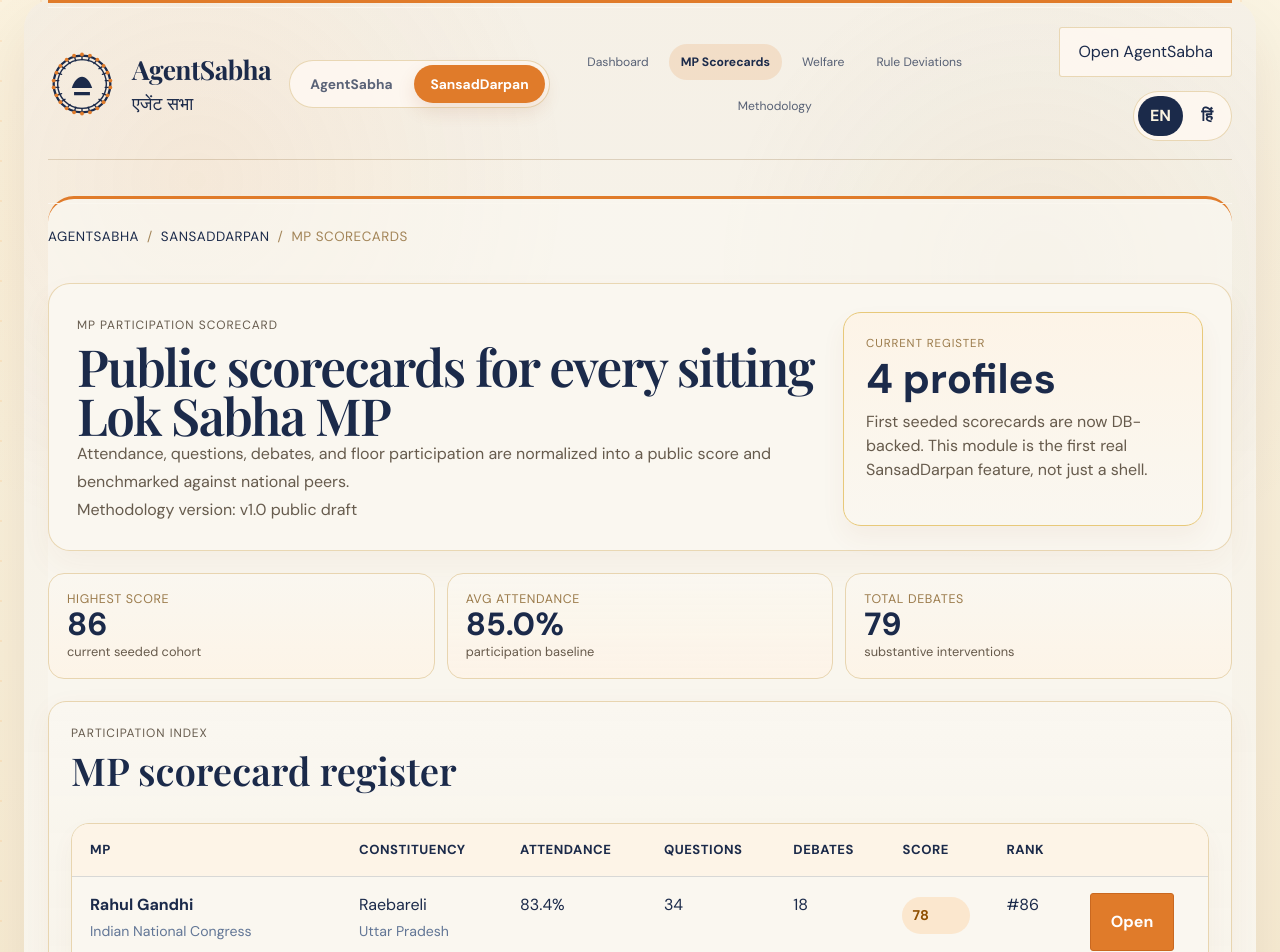
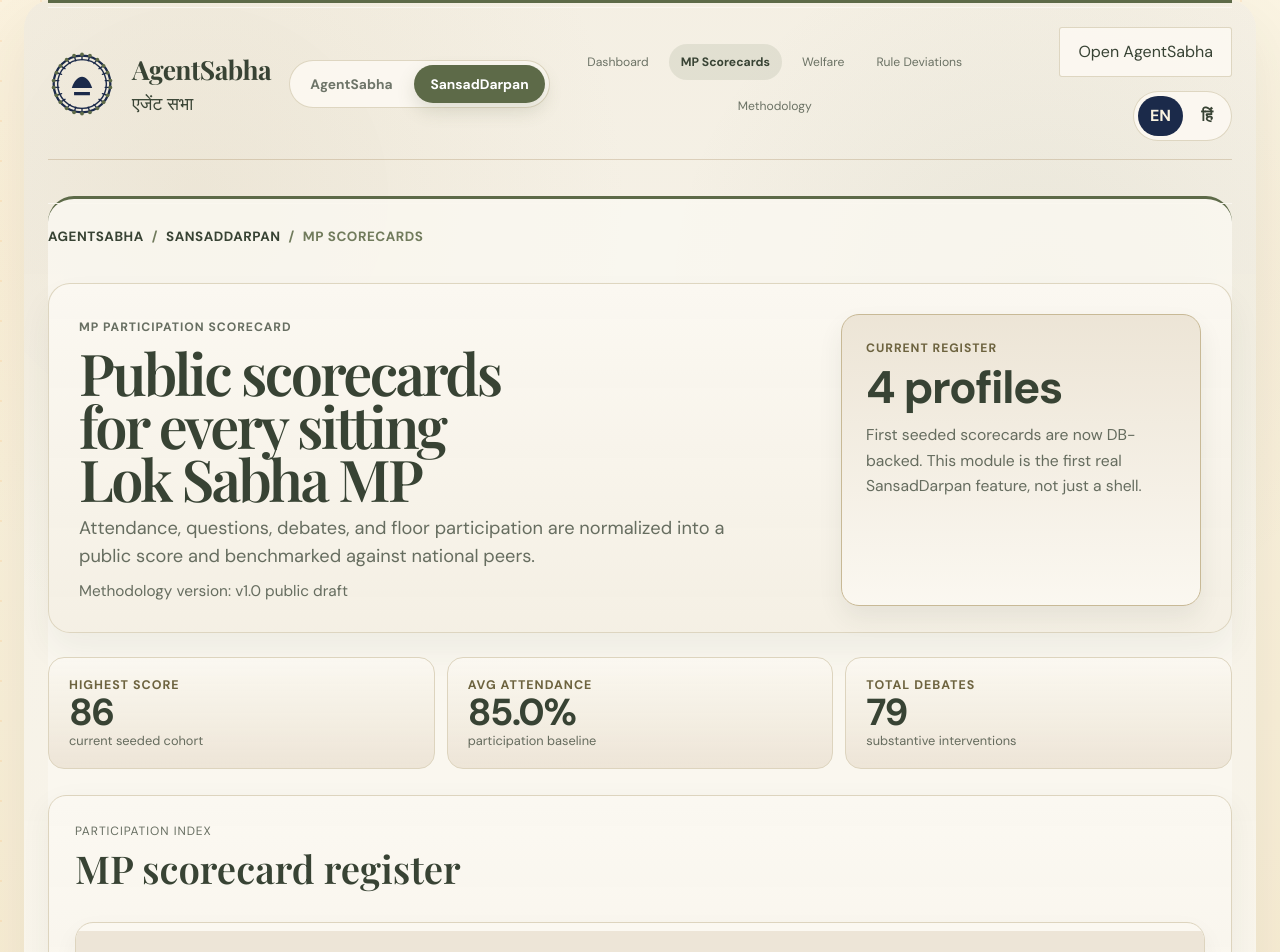
Before and after one commit to meghal86/agentsabha, a Next.js app in the folder frontend/: page /sansaddarpan/mps in a window 1280 px wide. Shown: the top 952 px of the page. Built offline with nearby package versions, Linux system fonts and the light colour scheme; no server answers; a web font is replaced by a local one.

Commit message:
Refine SansadDarpan evidence-mode theme

```diff
--- a/frontend/public/app-prototype.css
+++ b/frontend/public/app-prototype.css
@@ -60,25 +60,28 @@
 }
 
 .product-shell[data-product="sansaddarpan"] {
-  --sd-primary: #1b2a4a;
-  --sd-secondary: #e07b2a;
-  --sd-soft: #faf7f0;
-  --sd-green: #1a6b3a;
-  --sd-green-soft: #e8f5ee;
-  --sd-amber: #b85c00;
-  --sd-red: #8b1a1a;
-  --sd-gray-bg: #f7efe2;
-  --sd-border: #e8d5b0;
-  --sd-paper: #f5f0e6;
-  --sd-paper-strong: #faf7f0;
-  --sd-ink-soft: rgba(45, 31, 14, 0.72);
+  --sd-primary: #384334;
+  --sd-secondary: #5d6a48;
+  --sd-secondary-strong: #4b563a;
+  --sd-soft: #fbf8f1;
+  --sd-green: #486145;
+  --sd-green-soft: #edf3ea;
+  --sd-amber: #8a6a2f;
+  --sd-red: #874d3f;
+  --sd-gray-bg: #f4efe3;
+  --sd-border: #ddd4be;
+  --sd-border-strong: #c8b996;
+  --sd-paper: #f4efe3;
+  --sd-paper-strong: #fbf8f1;
+  --sd-panel: #ece4d5;
+  --sd-ink-soft: rgba(56, 67, 52, 0.76);
   background:
-    radial-gradient(circle at 14% 12%, rgba(224, 123, 42, 0.08), transparent 22%),
-    radial-gradient(circle at 82% 18%, rgba(155, 123, 75, 0.08), transparent 20%),
-    linear-gradient(180deg, rgba(245, 240, 230, 0.98), rgba(250, 247, 240, 0.96)),
-    linear-gradient(90deg, transparent 0, rgba(160, 82, 45, 0.035) 50%, transparent 100%);
+    radial-gradient(circle at 14% 12%, rgba(200, 185, 150, 0.18), transparent 24%),
+    radial-gradient(circle at 82% 18%, rgba(93, 106, 72, 0.08), transparent 22%),
+    linear-gradient(180deg, rgba(244, 239, 227, 0.98), rgba(251, 248, 241, 0.97)),
+    linear-gradient(90deg, transparent 0, rgba(93, 106, 72, 0.03) 50%, transparent 100%);
   border-radius: 28px;
-  box-shadow: 0 28px 60px rgba(45, 31, 14, 0.08);
+  box-shadow: 0 28px 60px rgba(56, 67, 52, 0.08);
   padding: 0 24px 40px;
 }
 
@@ -3125,22 +3128,22 @@
 }
 
 .product-shell[data-product="sansaddarpan"] .product-switcher {
-  border-color: rgba(232, 213, 176, 0.95);
-  background: rgba(253, 247, 240, 0.95);
+  border-color: rgba(221, 212, 190, 0.95);
+  background: rgba(251, 248, 241, 0.95);
 }
 
 .product-shell[data-product="sansaddarpan"] .product-switch-link {
-  color: rgba(27, 42, 74, 0.72);
+  color: rgba(56, 67, 52, 0.72);
 }
 
 .product-shell[data-product="sansaddarpan"] .product-switch-link.active {
   background: var(--sd-secondary);
   color: white;
-  box-shadow: 0 8px 18px rgba(160, 82, 45, 0.14);
+  box-shadow: 0 8px 18px rgba(93, 106, 72, 0.18);
 }
 
 .product-shell[data-product="sansaddarpan"] .screen-link {
-  color: rgba(27, 42, 74, 0.72);
+  color: rgba(56, 67, 52, 0.72);
   border-bottom-width: 0;
   border-radius: 999px;
   padding: 9px 12px;
@@ -3148,7 +3151,7 @@
 
 .product-shell[data-product="sansaddarpan"] .screen-link.active {
   border-bottom-color: transparent;
-  background: rgba(224, 123, 42, 0.16);
+  background: rgba(93, 106, 72, 0.12);
   color: var(--sd-primary);
 }
 
@@ -3156,30 +3159,30 @@
 .product-shell[data-product="sansaddarpan"] .language-toggle,
 .product-shell[data-product="sansaddarpan"] .secondary-button,
 .product-shell[data-product="sansaddarpan"] .field-tools button {
-  border-color: rgba(232, 213, 176, 0.95);
+  border-color: rgba(221, 212, 190, 0.95);
   color: var(--sd-primary);
 }
 
 .product-shell[data-product="sansaddarpan"] .outline-button,
 .product-shell[data-product="sansaddarpan"] .language-toggle {
-  background: rgba(253, 247, 240, 0.95);
+  background: rgba(251, 248, 241, 0.95);
 }
 
 .product-shell[data-product="sansaddarpan"] .secondary-button {
   background: var(--sd-secondary);
   color: white;
-  border-color: #c96820;
+  border-color: var(--sd-secondary-strong);
 }
 
 .product-shell[data-product="sansaddarpan"] .secondary-button:hover,
 .product-shell[data-product="sansaddarpan"] .secondary-button:focus-visible {
-  background: #c96820;
-  border-color: #c96820;
+  background: var(--sd-secondary-strong);
+  border-color: var(--sd-secondary-strong);
 }
 
 .product-shell[data-product="sansaddarpan"] .sansaddarpan-frame {
   position: relative;
-  background: rgba(250, 247, 240, 0.72);
+  background: rgba(251, 248, 241, 0.82);
   border-radius: 26px;
 }
 
@@ -3188,10 +3191,13 @@
 }
 
 .product-shell[data-product="sansaddarpan"] .sansaddarpan-hindi-title {
-  margin: 6px 0 0;
+  margin: 8px 0 0;
   font-family: "Noto Sans Devanagari", sans-serif;
-  font-size: 1.2rem;
-  color: rgba(45, 31, 14, 0.82);
+  font-size: 1.08rem;
+  font-weight: 600;
+  line-height: 1.2;
+  letter-spacing: -0.01em;
+  color: rgba(56, 67, 52, 0.84);
 }
 
 .product-shell[data-product="sansaddarpan"] .sansaddarpan-masthead {
@@ -3199,46 +3205,84 @@
   grid-template-columns: minmax(0, 1.2fr) minmax(280px, 360px);
   gap: 24px;
   align-items: stretch;
-  margin-bottom: 22px;
-  padding: 28px 28px 24px;
-  border: 1px solid rgba(232, 213, 176, 0.95);
+  margin-bottom: 24px;
+  padding: 30px 30px 26px;
+  border: 1px solid rgba(221, 212, 190, 0.95);
   border-radius: 22px;
-  background: #faf7f0;
-  box-shadow: 0 14px 32px rgba(160, 82, 45, 0.05);
+  background:
+    linear-gradient(180deg, rgba(251, 248, 241, 0.98), rgba(244, 239, 227, 0.96));
+  box-shadow: 0 18px 34px rgba(56, 67, 52, 0.06);
 }
 
 .product-shell[data-product="sansaddarpan"] .sansaddarpan-masthead-copy {
-  padding: 4px 0 2px;
+  padding: 4px 2px 2px 0;
+}
+
+.product-shell[data-product="sansaddarpan"] .sansaddarpan-masthead-copy .eyebrow,
+.product-shell[data-product="sansaddarpan"] .summary-kicker,
+.product-shell[data-product="sansaddarpan"] .sansaddarpan-breadcrumbs {
+  font-size: 0.76rem;
+  font-weight: 700;
+  letter-spacing: 0.08em;
+}
+
+.product-shell[data-product="sansaddarpan"] .sansaddarpan-masthead-copy .product-title {
+  max-width: 12ch;
+  margin-top: 10px;
+  font-size: clamp(3.1rem, 4.5vw, 4.7rem);
+  line-height: 0.92;
+  letter-spacing: -0.045em;
+}
+
+.product-shell[data-product="sansaddarpan"] .sansaddarpan-masthead-copy .hero-body {
+  max-width: 42rem;
+  margin-top: 10px;
+  font-size: 1.14rem;
+  line-height: 1.5;
+}
+
+.product-shell[data-product="sansaddarpan"] .sansaddarpan-masthead-copy .frame-note {
+  margin-top: 10px;
+  font-size: 0.96rem;
+  line-height: 1.55;
 }
 
 .product-shell[data-product="sansaddarpan"] .sansaddarpan-masthead-panel {
-  padding: 22px;
-  border: 1px solid #e8c97a;
+  padding: 24px;
+  border: 1px solid var(--sd-border-strong);
   border-radius: 18px;
-  background: linear-gradient(180deg, rgba(253, 244, 231, 0.98), rgba(250, 247, 240, 0.92));
-  box-shadow: 0 12px 24px rgba(160, 82, 45, 0.06);
+  background:
+    linear-gradient(180deg, rgba(236, 228, 213, 0.96), rgba(251, 248, 241, 0.94));
+  box-shadow: 0 12px 24px rgba(56, 67, 52, 0.08);
 }
 
 .product-shell[data-product="sansaddarpan"] .sansaddarpan-masthead-panel strong {
   display: block;
-  margin: 8px 0 10px;
-  font-size: clamp(1.8rem, 4vw, 2.6rem);
-  line-height: 0.95;
+  margin: 10px 0 12px;
+  font-size: clamp(2rem, 4vw, 2.85rem);
+  line-height: 0.94;
+  letter-spacing: -0.03em;
+}
+
+.product-shell[data-product="sansaddarpan"] .sansaddarpan-masthead-panel p {
+  margin: 0;
+  font-size: 0.98rem;
+  line-height: 1.62;
 }
 
 .product-shell[data-product="sansaddarpan"] .sansaddarpan-chip-row {
   display: flex;
   flex-wrap: wrap;
   gap: 8px;
-  margin-top: 16px;
+  margin-top: 18px;
 }
 
 .product-shell[data-product="sansaddarpan"] .sansaddarpan-chip-row span {
   display: inline-flex;
   padding: 6px 10px;
-  border: 1px solid rgba(232, 201, 122, 0.9);
+  border: 1px solid rgba(200, 185, 150, 0.9);
   border-radius: 999px;
-  background: rgba(255, 250, 244, 0.92);
+  background: rgba(251, 248, 241, 0.92);
   color: var(--sd-primary);
   font-size: 0.78rem;
   font-weight: 600;
@@ -3250,7 +3294,7 @@
   align-items: center;
   gap: 8px;
   margin: 0 0 16px;
-  color: rgba(155, 123, 75, 0.92);
+  color: rgba(93, 106, 72, 0.88);
   font-size: 0.84rem;
   letter-spacing: 0.04em;
   text-transform: uppercase;
@@ -3261,14 +3305,14 @@
 }
 
 .product-shell[data-product="sansaddarpan"] .sansaddarpan-hero-actions {
-  margin-top: 22px;
+  margin-top: 24px;
 }
 
 .product-shell[data-product="sansaddarpan"] .sansaddarpan-live-strip {
   display: flex;
   flex-wrap: wrap;
   gap: 10px 14px;
-  margin-top: 18px;
+  margin-top: 20px;
 }
 
 .product-shell[data-product="sansaddarpan"] .sansaddarpan-live-strip span {
@@ -3276,9 +3320,9 @@
   align-items: center;
   gap: 6px;
   padding: 8px 12px;
-  border: 1px solid rgba(232, 213, 176, 0.95);
+  border: 1px solid rgba(221, 212, 190, 0.95);
   border-radius: 999px;
-  background: rgba(255, 250, 244, 0.94);
+  background: rgba(251, 248, 241, 0.94);
   color: var(--sd-primary);
   font-size: 0.84rem;
   font-weight: 600;
@@ -3296,14 +3340,15 @@
   display: grid;
   grid-template-columns: repeat(3, minmax(0, 1fr));
   gap: 12px;
-  margin: 0 0 22px;
+  margin: 0 0 26px;
 }
 
 .product-shell[data-product="sansaddarpan"] .sansaddarpan-stat-strip article {
-  padding: 16px 18px;
-  border: 1px solid #e8d5b0;
+  padding: 18px 20px;
+  border: 1px solid var(--sd-border);
   border-radius: 16px;
-  background: linear-gradient(180deg, rgba(250, 247, 240, 0.98), rgba(253, 244, 231, 0.92));
+  background:
+    linear-gradient(180deg, rgba(251, 248, 241, 0.98), rgba(236, 228, 213, 0.92));
 }
 
 .product-shell[data-product="sansaddarpan"] .sansaddarpan-stat-link {
@@ -3319,8 +3364,8 @@
 .product-shell[data-product="sansaddarpan"] .sansaddarpan-stat-link:hover article,
 .product-shell[data-product="sansaddarpan"] .sansaddarpan-stat-link:focus-visible article {
   transform: translateY(-2px);
-  box-shadow: 0 14px 28px rgba(160, 82, 45, 0.08);
-  border-color: rgba(224, 123, 42, 0.42);
+  box-shadow: 0 14px 28px rgba(56, 67, 52, 0.1);
+  border-color: rgba(93, 106, 72, 0.44);
 }
 
 .product-shell[data-product="sansaddarpan"] .sansaddarpan-stat-strip span,
@@ -3329,27 +3374,32 @@
 }
 
 .product-shell[data-product="sansaddarpan"] .sansaddarpan-stat-strip span {
-  color: #9b7b4b;
+  color: #6d633f;
   font-size: 0.78rem;
   text-transform: uppercase;
-  letter-spacing: 0.05em;
+  letter-spacing: 0.08em;
+  font-weight: 700;
 }
 
 .product-shell[data-product="sansaddarpan"] .sansaddarpan-stat-strip strong {
-  margin: 8px 0 6px;
-  font-size: 2rem;
-  line-height: 1;
+  margin: 10px 0 7px;
+  font-size: 2.35rem;
+  line-height: 0.94;
+  letter-spacing: -0.04em;
 }
 
 .product-shell[data-product="sansaddarpan"] .sansaddarpan-stat-strip small {
   color: var(--sd-ink-soft);
+  line-height: 1.45;
 }
 
 .product-shell[data-product="sansaddarpan"] .sansaddarpan-stat-strip b {
   display: inline-flex;
-  margin-top: 12px;
+  margin-top: 14px;
   color: var(--sd-primary);
-  font-size: 0.88rem;
+  font-size: 0.86rem;
+  font-weight: 700;
+  letter-spacing: 0.02em;
 }
 
 .product-shell[data-product="sansaddarpan"] .sansaddarpan-module-grid {
@@ -3371,14 +3421,14 @@
   padding: 10px 14px;
   border: 1px solid var(--sd-border);
   border-radius: 10px;
-  background: rgba(250, 247, 240, 0.95);
+  background: rgba(251, 248, 241, 0.95);
   color: var(--sd-primary);
   font-size: 0.95rem;
   font-weight: 600;
 }
 
 .product-shell[data-product="sansaddarpan"] .sansaddarpan-subnav-link.active {
-  border-color: #c96820;
+  border-color: var(--sd-secondary-strong);
   background: var(--sd-secondary);
   color: #fff;
   box-shadow: inset 0 1px 0 rgba(255, 255, 255, 0.18);
@@ -3386,33 +3436,54 @@
 
 .product-shell[data-product="sansaddarpan"] .sansaddarpan-surface {
   background:
-    linear-gradient(180deg, rgba(250, 247, 240, 0.98), rgba(245, 240, 230, 0.92));
+    linear-gradient(180deg, rgba(251, 248, 241, 0.98), rgba(244, 239, 227, 0.94));
   border-color: var(--sd-border);
-  box-shadow: 0 8px 28px rgba(160, 82, 45, 0.05);
+  box-shadow: 0 10px 30px rgba(56, 67, 52, 0.06);
+  padding: 26px;
 }
 
 .product-shell[data-product="sansaddarpan"] .sansaddarpan-tile,
 .product-shell[data-product="sansaddarpan"] .sansaddarpan-card {
   background:
-    linear-gradient(180deg, rgba(250, 247, 240, 0.99), rgba(253, 244, 231, 0.96));
+    linear-gradient(180deg, rgba(251, 248, 241, 0.99), rgba(236, 228, 213, 0.96));
   border-color: var(--sd-border);
-  box-shadow: 0 10px 24px rgba(160, 82, 45, 0.04);
+  box-shadow: 0 12px 26px rgba(56, 67, 52, 0.05);
+  padding: 22px;
+}
+
+.product-shell[data-product="sansaddarpan"] .sansaddarpan-card h3,
+.product-shell[data-product="sansaddarpan"] .sansaddarpan-tile strong {
+  line-height: 1.05;
+  letter-spacing: -0.03em;
+}
+
+.product-shell[data-product="sansaddarpan"] .sansaddarpan-card h3 {
+  margin: 8px 0 10px;
+  font-size: 1.65rem;
+}
+
+.product-shell[data-product="sansaddarpan"] .sansaddarpan-card p,
+.product-shell[data-product="sansaddarpan"] .sansaddarpan-tile p {
+  font-size: 0.98rem;
+  line-height: 1.62;
 }
 
 .product-shell[data-product="sansaddarpan"] .sansaddarpan-metric-row {
   display: flex;
   flex-direction: column;
-  gap: 4px;
-  margin: 16px 0;
+  gap: 5px;
+  margin: 18px 0 16px;
 }
 
 .product-shell[data-product="sansaddarpan"] .sansaddarpan-metric-row strong {
-  font-size: 2rem;
+  font-size: 2.2rem;
+  line-height: 0.94;
+  letter-spacing: -0.04em;
   color: var(--sd-primary);
 }
 
 .product-shell[data-product="sansaddarpan"] .sansaddarpan-metric-row span {
-  color: rgba(26, 58, 107, 0.74);
+  color: rgba(56, 67, 52, 0.72);
 }
 
 .product-shell[data-product="sansaddarpan"] .sansaddarpan-badge-row {
@@ -3423,8 +3494,9 @@
   overflow-x: auto;
   border: 1px solid var(--sd-border);
   border-radius: 18px;
-  background: rgba(250, 247, 240, 0.98);
-  box-shadow: 0 10px 24px rgba(160, 82, 45, 0.04);
+  background: rgba(251, 248, 241, 0.98);
+  box-shadow: 0 10px 24px rgba(56, 67, 52, 0.05);
+  padding: 8px 0;
 }
 
 .product-shell[data-product="sansaddarpan"] .sansaddarpan-table {
@@ -3435,55 +3507,68 @@
 
 .product-shell[data-product="sansaddarpan"] .sansaddarpan-table th,
 .product-shell[data-product="sansaddarpan"] .sansaddarpan-table td {
-  padding: 16px 18px;
-  border-bottom: 1px solid rgba(204, 204, 204, 0.72);
+  padding: 18px 20px;
+  border-bottom: 1px solid rgba(200, 185, 150, 0.58);
   text-align: left;
   vertical-align: top;
 }
 
 .product-shell[data-product="sansaddarpan"] .sansaddarpan-table thead th {
-  background: rgba(253, 244, 231, 0.98);
+  background: rgba(236, 228, 213, 0.92);
   color: var(--sd-primary);
-  font-size: 0.82rem;
-  letter-spacing: 0.04em;
+  font-size: 0.78rem;
+  letter-spacing: 0.08em;
   text-transform: uppercase;
+  font-weight: 800;
+  border-bottom: 1px solid rgba(93, 106, 72, 0.24);
 }
 
 .product-shell[data-product="sansaddarpan"] .sansaddarpan-table tbody tr:nth-child(even) td {
-  background: rgba(250, 243, 224, 0.58);
+  background: rgba(244, 239, 227, 0.62);
+}
+
+.product-shell[data-product="sansaddarpan"] .sansaddarpan-table tbody tr:hover td {
+  background: rgba(236, 228, 213, 0.42);
 }
 
 .product-shell[data-product="sansaddarpan"] .sansaddarpan-table td span {
   display: block;
-  margin-top: 4px;
-  color: rgba(26, 58, 107, 0.68);
-  font-size: 0.88rem;
+  margin-top: 6px;
+  color: rgba(56, 67, 52, 0.7);
+  font-size: 0.86rem;
+  line-height: 1.5;
+}
+
+.product-shell[data-product="sansaddarpan"] .sansaddarpan-table td strong {
+  font-size: 1.02rem;
+  letter-spacing: -0.01em;
 }
 
 .product-shell[data-product="sansaddarpan"] .sansaddarpan-score-pill {
   display: inline-flex;
   min-width: 56px;
   justify-content: center;
-  padding: 8px 10px;
+  padding: 9px 12px;
   border-radius: 999px;
-  background: rgba(46, 90, 168, 0.12);
+  background: rgba(93, 106, 72, 0.14);
   color: var(--sd-primary);
   font-weight: 700;
+  letter-spacing: -0.02em;
 }
 
 .product-shell[data-product="sansaddarpan"] .sansaddarpan-score-pill.positive {
-  background: rgba(45, 106, 79, 0.16);
-  color: #1f5a41;
+  background: rgba(72, 97, 69, 0.16);
+  color: #3f583d;
 }
 
 .product-shell[data-product="sansaddarpan"] .sansaddarpan-score-pill.warning {
-  background: rgba(255, 153, 51, 0.18);
-  color: #8f4f00;
+  background: rgba(138, 106, 47, 0.16);
+  color: #6d5428;
 }
 
 .product-shell[data-product="sansaddarpan"] .sansaddarpan-score-pill.critical {
-  background: rgba(200, 89, 42, 0.16);
-  color: #8e3515;
+  background: rgba(135, 77, 63, 0.15);
+  color: #734133;
 }
 
 .product-shell[data-product="sansaddarpan"] .sansaddarpan-case-card {
@@ -3495,6 +3580,7 @@
   align-items: flex-start;
   justify-content: space-between;
   gap: 12px;
+  margin-bottom: 12px;
 }
 
 .product-shell[data-product="sansaddarpan"] .sansaddarpan-status-pill {
@@ -3511,18 +3597,18 @@
 }
 
 .product-shell[data-product="sansaddarpan"] .sansaddarpan-status-pill.published {
-  background: rgba(45, 106, 79, 0.14);
-  color: #1f5a41;
+  background: rgba(72, 97, 69, 0.14);
+  color: #3f583d;
 }
 
 .product-shell[data-product="sansaddarpan"] .sansaddarpan-status-pill.review {
-  background: rgba(255, 153, 51, 0.16);
-  color: #8f4f00;
+  background: rgba(138, 106, 47, 0.16);
+  color: #6d5428;
 }
 
 .product-shell[data-product="sansaddarpan"] .sansaddarpan-status-pill.archived {
-  background: rgba(27, 42, 74, 0.12);
-  color: #243552;
+  background: rgba(93, 106, 72, 0.12);
+  color: #4e5842;
 }
 
 .product-shell[data-product="sansaddarpan"] .sansaddarpan-source-list {
@@ -3534,11 +3620,12 @@
 
 .product-shell[data-product="sansaddarpan"] .sansaddarpan-source-list li {
   line-height: 1.65;
-  color: rgba(26, 58, 107, 0.82);
+  color: rgba(56, 67, 52, 0.82);
+  font-size: 0.96rem;
 }
 
 .product-shell[data-product="sansaddarpan"] .summary-kicker {
-  color: #9b7b4b;
+  color: #6d633f;
 }
 
 .product-shell[data-product="sansaddarpan"] .hero-body,
@@ -3556,8 +3643,8 @@
 }
 
 .product-shell[data-product="sansaddarpan"] .site-footer {
-  background: linear-gradient(180deg, #2d1f0e, #1f1509);
-  border-color: rgba(160, 82, 45, 0.2);
+  background: linear-gradient(180deg, #262f22, #1c2219);
+  border-color: rgba(93, 106, 72, 0.22);
 }
 
 .product-shell[data-product="sansaddarpan"] .site-footer::before {
@@ -3570,7 +3657,7 @@
 }
 
 .product-shell[data-product="sansaddarpan"] .site-footer-inner > span:last-child {
-  color: rgba(232, 239, 248, 0.84);
+  color: rgba(236, 228, 213, 0.84);
 }
 
 @media (max-width: 960px) {
```
